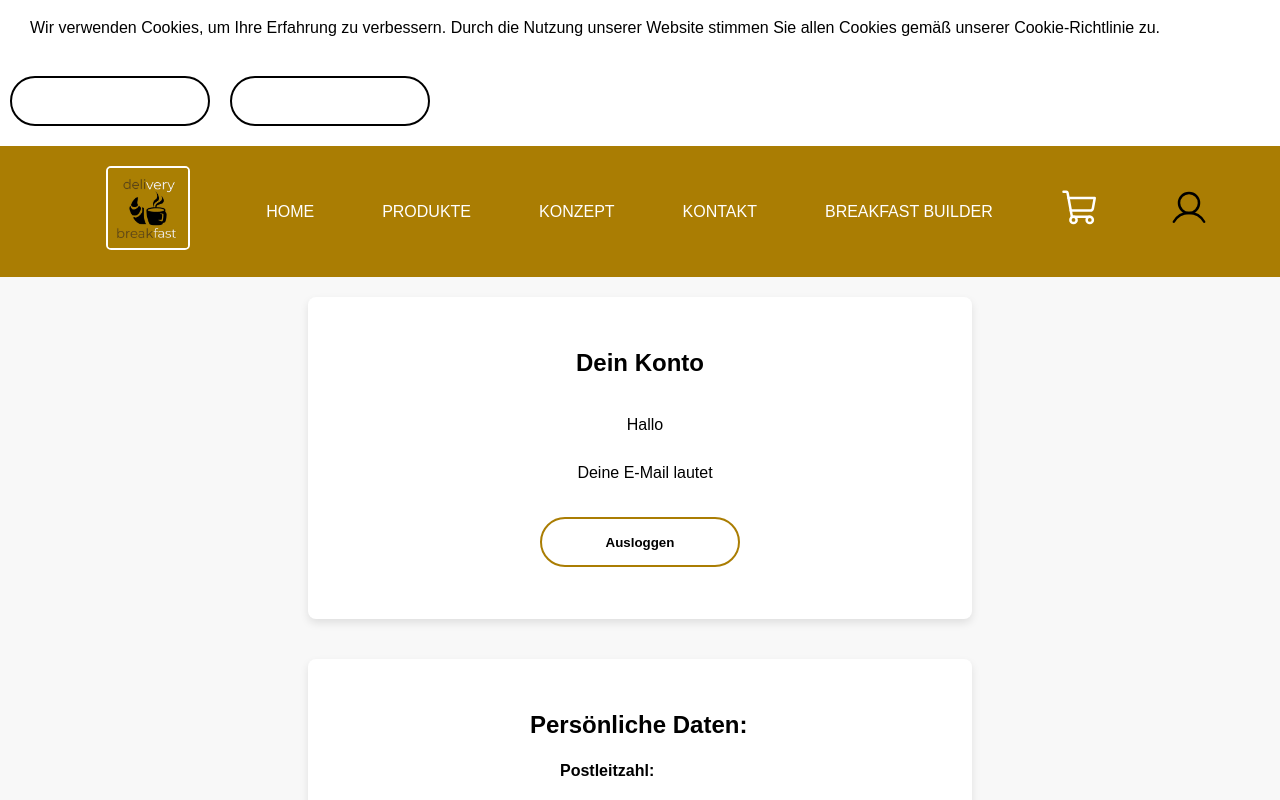
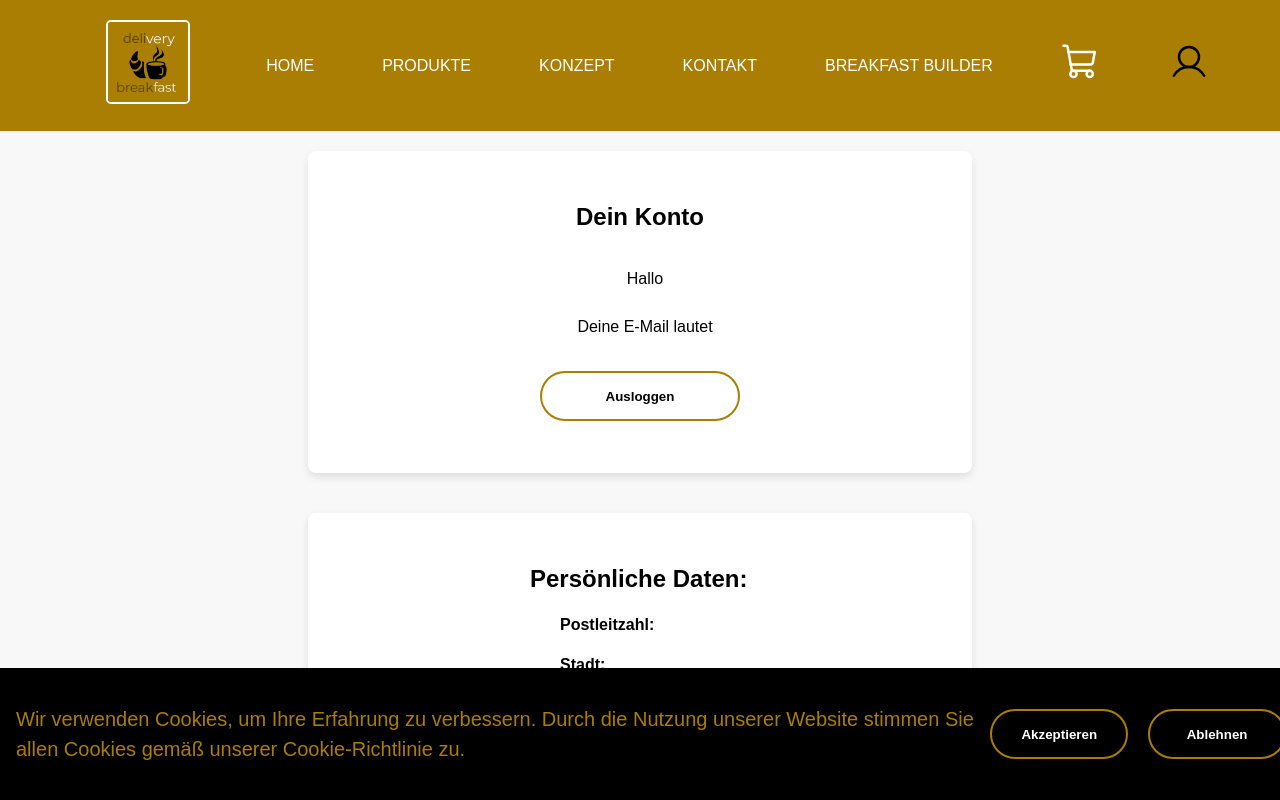
Before and after one commit to 2204Simon/Website-dynamisch, a React (Create React App) app in the folder my-app/: page /LoggedIn in a window 1280 px wide. Shown: the top 800 px of the page. Built offline with nearby package versions, Linux system fonts and the light colour scheme.

Commit message:
CSS Cookie-Meldung

```diff
--- a/my-app/src/App.css
+++ b/my-app/src/App.css
@@ -82,60 +82,3 @@ input[type="checkbox"]:checked::before {
   border-radius: 2px;
   color: #aa7d03; /* Orange */
 }
-
-button {
-  display: inline-block;
-  width: 200px;
-  height: 50px;
-  padding: 15px 0;
-  text-align: center;
-  margin: 20px 10px;
-  border-radius: 25px;
-  font-weight: bold;
-  border: 2px solid #000;
-  color: #fff;
-  cursor: pointer;
-  position: relative;
-  overflow: hidden;
-  background-color: transparent;
-  z-index: 1;
-
-  &.white-orange {
-    border: 2px solid #aa7d03;
-    &:hover {
-      border: none;
-    }
-  }
-
-  &.black-color {
-    color: black;
-  }
-
-  &:before {
-    content: "";
-    display: block;
-    position: absolute;
-    top: 0;
-    left: 0;
-    width: 0%;
-    height: 100%;
-    background-color: black;
-    z-index: -1;
-    border-radius: 25px;
-    transition: all 0.5s;
-  }
-
-  &.white-orange:before {
-    background-color: #aa7d03;
-  }
-
-  &:hover {
-    border: none;
-  }
-
-  &:hover:before {
-    width: 100%;
-    transition: width 0.5s;
-  }
-
-}
--- a/my-app/src/CookieBanner.tsx
+++ b/my-app/src/CookieBanner.tsx
@@ -1,6 +1,6 @@
 import React from "react";
-import "./App.css";
-import "./pages/general/button.styles";
+import { CookieBannerStyle } from "./Cookiebanner.styles";
+import { Button } from "./pages/general/button.styles";
 
 interface CookieBannerProps {
   onAccept: () => void;
@@ -11,16 +11,19 @@ export const CookieBanner: React.FC<CookieBannerProps> = ({
   onAccept,
   onDecline,
 }) => (
-  <div>
-    <p>
-      Wir verwenden Cookies, um Ihre Erfahrung zu verbessern. Durch die Nutzung
-      unserer Website stimmen Sie allen Cookies gemäß unserer Cookie-Richtlinie
-      zu.
-    </p>
-    <button onClick={onAccept}>Akzeptieren</button>
-    <button onClick={onDecline}>Ablehnen</button>
-  </div>
+  <CookieBannerStyle>
+    <div className="cookiebanner">
+      <div className="cookietext">
+        Wir verwenden Cookies, um Ihre Erfahrung zu verbessern. Durch die
+        Nutzung unserer Website stimmen Sie allen Cookies gemäß unserer
+        Cookie-Richtlinie zu.
+      </div>
+      <Button className="white-orange" onClick={onAccept}>
+        Akzeptieren
+      </Button>
+      <Button className="white-orange" onClick={onDecline}>
+        Ablehnen
+      </Button>
+    </div>
+  </CookieBannerStyle>
 );
-
-//<BlackColorButton onClick={onAccept}>Akzeptieren</BlackColorButton>
-  //  <BlackColorButton onClick={onDecline}>Ablehnen</BlackColorButton>
--- /dev/null
+++ b/my-app/src/Cookiebanner.styles.ts
@@ -0,0 +1,41 @@
+import styled from "styled-components";
+import { colors, mediaQueries } from "./pages/general/constants";
+
+export const CookieBannerStyle = styled.div`
+  .cookiebanner {
+    display: flex;
+    //justify-content: space-evenly;
+    justify-content: center;
+    align-items: center;
+    position: fixed;
+    bottom: 0;
+    width: 100vw; /* Aktualisierte Breite auf 100% */
+    height: 100px;
+    background-color: ${colors.black};
+    z-index: 10;
+    padding: 16px 16px 16px 16px;
+  }
+
+  .cookietext {
+        font-family: "Montserrat", sans-serif;
+        color: #aa7d03;
+        font-size: 1.25rem;
+      }
+
+  @media (max-width: ${mediaQueries.medium}) {
+    .cookiebanner {
+      justify-content: center;
+      flex-direction: column;
+      height: 300px;
+      width: 90vw; /* Aktualisierte Breite auf 100% */
+      text-align: center;
+
+      padding-right: 85px; //Ausrichtung Icons wegen Chatbot
+    }
+    .cookietext {
+        font-size: 1rem;
+      }
+  }
+
+  }
+`;
```
